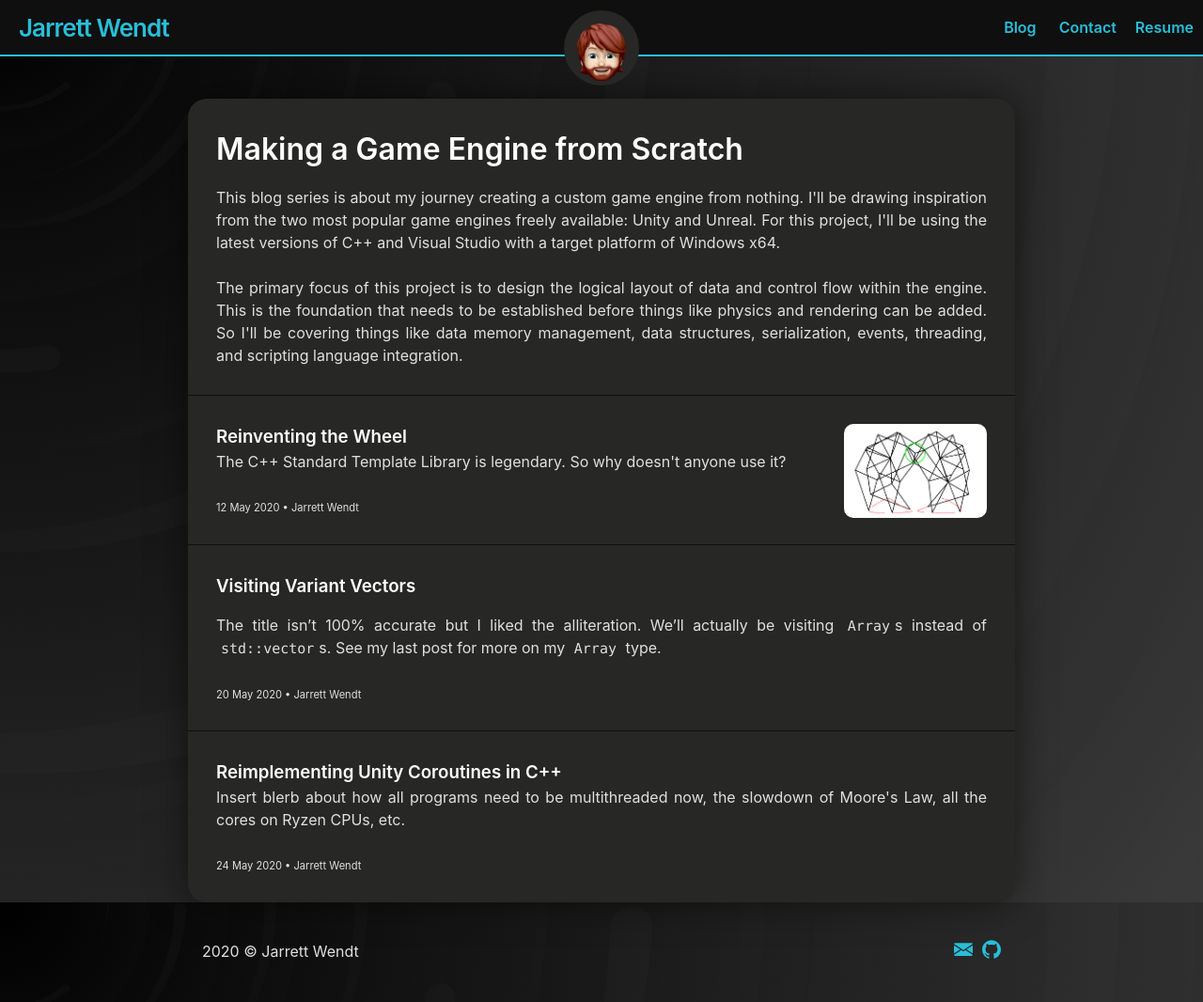
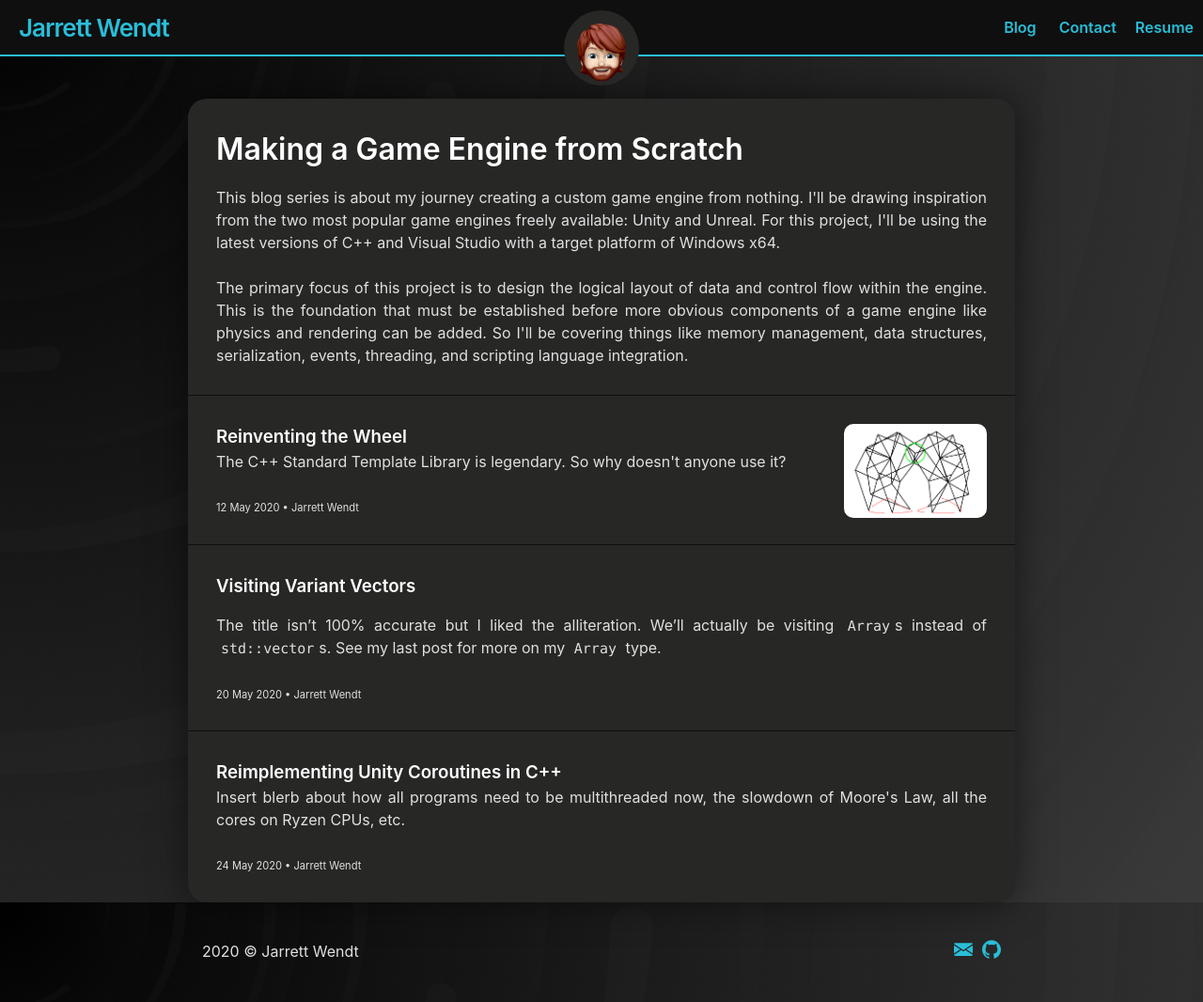
Before and after one commit to JarrettWendt/JarrettWendt.github.io, a Jekyll site: the page built from CustomEngine/customEngine.md, in a window 1280 px wide and 1066 px high. Shown: the whole window at 94% size. Built offline with Jekyll 4.4.1, drawn with Linux system fonts in a browser that asks for light colours.

Commit message:
improved grammar

```diff
--- a/CustomEngine/customEngine.md
+++ b/CustomEngine/customEngine.md
@@ -17,7 +17,7 @@
 				This blog series is about my journey creating a custom game engine from nothing. I'll be drawing inspiration from the two most popular game engines freely available: Unity and Unreal. For this project, I'll be using the latest versions of C++ and Visual Studio with a target platform of Windows x64.
 				<br/><br/>
 
-				The primary focus of this project is to design the logical layout of data and control flow within the engine. This is the foundation that needs to be established before things like physics and rendering can be added. So I'll be covering things like data memory management, data structures, serialization, events, threading, and scripting language integration.
+				The primary focus of this project is to design the logical layout of data and control flow within the engine. This is the foundation that must be established before more obvious components of a game engine like physics and rendering can be added. So I'll be covering things like memory management, data structures, serialization, events, threading, and scripting language integration.
 			</div>
 
 			{% assign posts = site.posts | sort: 'date' %}
```
